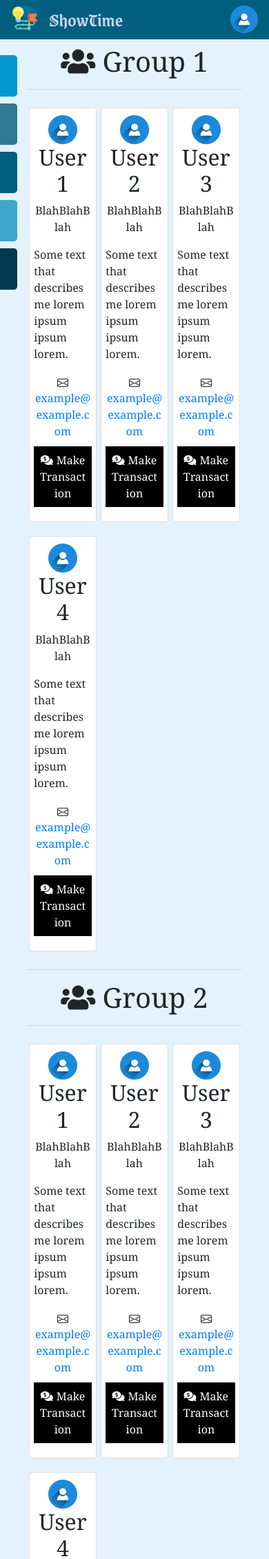
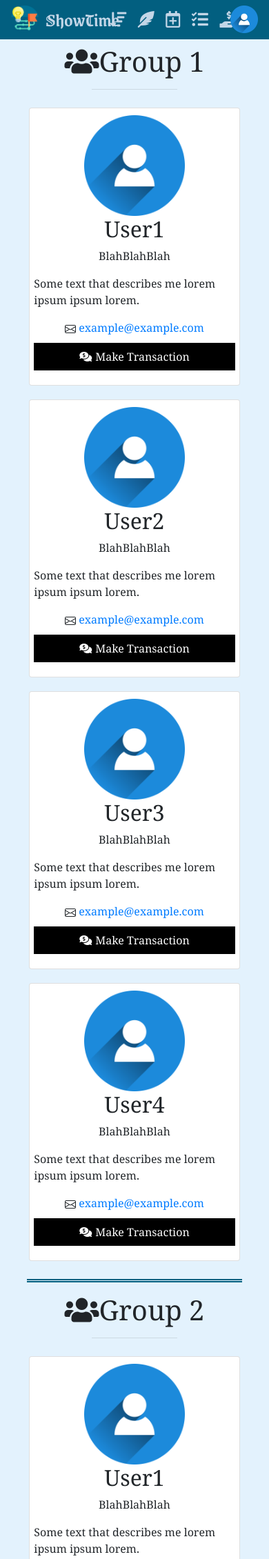
Before and after one commit to CSCI201-ShowTime/front-end, a PHP site: page /groups.html in a window 390 px wide. Shown: the top 2260 px of the page at 69% size. Run offline with PHP 8.4, Linux system fonts and the light colour scheme.

Commit message:
adjust sidebar and navbar for responsive page

```diff
--- a/css/create_transaction.css
+++ b/css/create_transaction.css
@@ -8,3 +8,9 @@
 	background-color: #ebf4fa;
 	padding: 30px;
 }
+
+@media(max-width: 767px) {
+	.wrapper {
+		width: 90%;
+	}
+}
--- a/css/groups.css
+++ b/css/groups.css
@@ -45,6 +45,27 @@
     margin: auto;
 }
 
+.line-break {
+    margin-left: 30%;
+    margin-right: 30%;
+}
+
+.divider {
+    border-top: 5px double #025f80;
+}
+
 .group {
     margin-bottom: 15px;
 }
+
+@media(max-width: 991px) {
+    .user {
+        width: 48%;
+    }
+}
+
+@media (max-width: 767px) {
+    .user {
+        width: 98%;
+    }
+}
--- a/css/style.css
+++ b/css/style.css
@@ -99,3 +99,40 @@ footer a:hover {
     background-color: #02394D;
     z-index: 1000;
 }
+
+
+/* hide sidebar in small view */
+@media (max-width: 767px) {
+    .sidenav {
+        display: none;
+    }
+    .nav-icons {
+        visibility: visible !important;
+    }
+}
+
+.nav-icons {
+    margin-left: -20px;
+    visibility: hidden;
+}
+
+.icon {
+    /*visibility: hidden;*/
+    padding-left: 7%;
+    padding-right: 7%;
+    margin-top: -20px;
+    margin-bottom: -10px;
+    height: 100%;
+    padding-top: 20px;
+    padding-bottom: 10px;
+    width: 100%;
+    font-size: 150%;
+}
+
+.nav-icons a {
+    color: #c3d6e7;
+}
+
+.nav-icons a:hover {
+    background-color: rgba(255, 255, 255, 0.5);
+}
--- a/groups.html
+++ b/groups.html
@@ -12,10 +12,28 @@
 </head>
 <body>
     <nav class="navbar navbar-light fixed-top" style="background-color: #025f80;">
-        <a class="navbar-brand d-flex justify-content-center" href="timeline.php" style="font-family: GrenzeGotisch; padding: 0; font-size:27px; color: #c3d6e7;">
-            <img src="images/timeline.png" width="40" height="40" class="d-inline-block align-top" alt="" loading="lazy" style="margin-right: 15px;">
+        <a href="timeline.html" class="navbar-brand d-flex flex-row justify-content-start" style="font-family: GrenzeGotisch; padding: 0; font-size:27px; color: #c3d6e7;">
+            <img src="images/timeline.png" width="40" height="40" class="d-inline-block align-top" alt="" loading="lazy" style="margin-right: 10px;">
             ShowTime
+
         </a>
+        <div class="nav-icons d-flex flex-row justify-content-center">
+            <a href="timeline.html" class="icon">
+                <i class="fas fa-sort-amount-down"></i>
+            </a>
+            <a href="create_diary.html" class="icon">
+                <i class="fas fa-feather-alt"></i>
+            </a>
+            <a href="create_event.html" class="icon">
+                <i class="far fa-calendar-plus"></i>
+            </a>
+            <a href="create_reminder.html" class="icon">
+                <i class="fas fa-tasks"></i>
+            </a>
+            <a href="create_transaction.html" class="icon">
+                <i class="fas fa-hand-holding-usd"></i>
+            </a>
+        </div>
         <div class="dropdown">
             <img src="images/account.png" width="40" height="40" class="dropdown-toggle" type="button" id="dropdownMenu2" data-toggle="dropdown" aria-haspopup="true" aria-expanded="false">
             <div class="dropdown-menu dropdown-menu-right" aria-labelledby="dropdownMenu2">
@@ -47,8 +65,8 @@
     </div>
     <div class="wrapper">
         <div class="group">
-            <h1 class="text-center"><i class="fas fa-users"></i>  Group 1</h2>
-            <hr>
+            <h1 class="text-center"><i class="fas fa-users"></i>Group 1</h2>
+            <hr class="line-break">
             <div class="users-wrapper d-flex justify-content-start flex-wrap">
                 <div class="card user text-center">
                     <img src="images/account.png" alt="User1">
@@ -108,11 +126,11 @@
 
             </div>
         </div>
-        <hr>
+        <hr class="divider">
 
         <div class="group">
-            <h1 class="text-center"><i class="fas fa-users"></i>  Group 2</h2>
-            <hr>
+            <h1 class="text-center"><i class="fas fa-users"></i>Group 2</h2>
+            <hr class="line-break">
             <div class="users-wrapper d-flex justify-content-start flex-wrap">
                 <div class="card user text-center">
                     <img src="images/account.png" alt="User1">
@@ -172,7 +190,7 @@
 
             </div>
         </div>
-        <hr>
+        <hr class="divider">
 
 
 
```
Also changed, not shown: account_page.html (+21 -7 lines), budget.html (+22 -3 lines), create_diary.html (+17 -2 lines), create_event.html (+17 -2 lines), create_reminder.html (+17 -2 lines), create_transaction.html (+19 -4 lines), css/create_event.css (+13 -0 lines), css/event_detail.css (+13 -0 lines), event_detail.html (+20 -2 lines), timeline.html (+19 -4 lines). Lines whose indentation alone changed are shown as unchanged.
